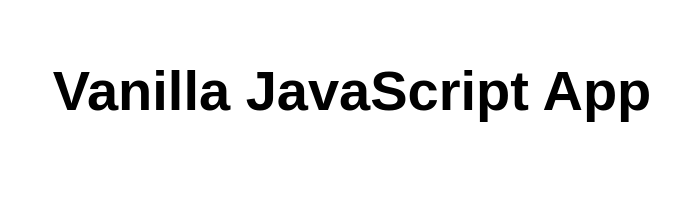
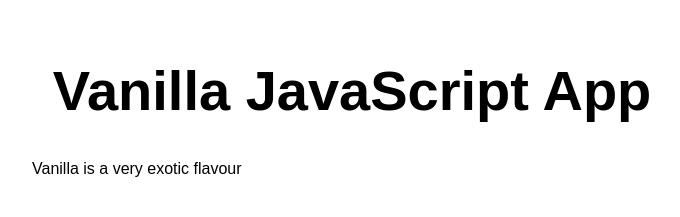
Before and after one commit to MikeAinOz/my-first-static-web-app, a plain HTML site: page index.html in a window 1280 px wide. Shown: the whole page, without its empty margins (288-968 px from the left). Drawn offline with Linux system fonts and the light colour scheme.

Commit message:
Add paragraph

```diff
--- a/index.html
+++ b/index.html
@@ -11,6 +11,7 @@
 <body>
   <main>
     <h1>Vanilla JavaScript App</h1>
+    <p>Vanilla is a very exotic flavour</p>
   </main>
 </body>
 
```
